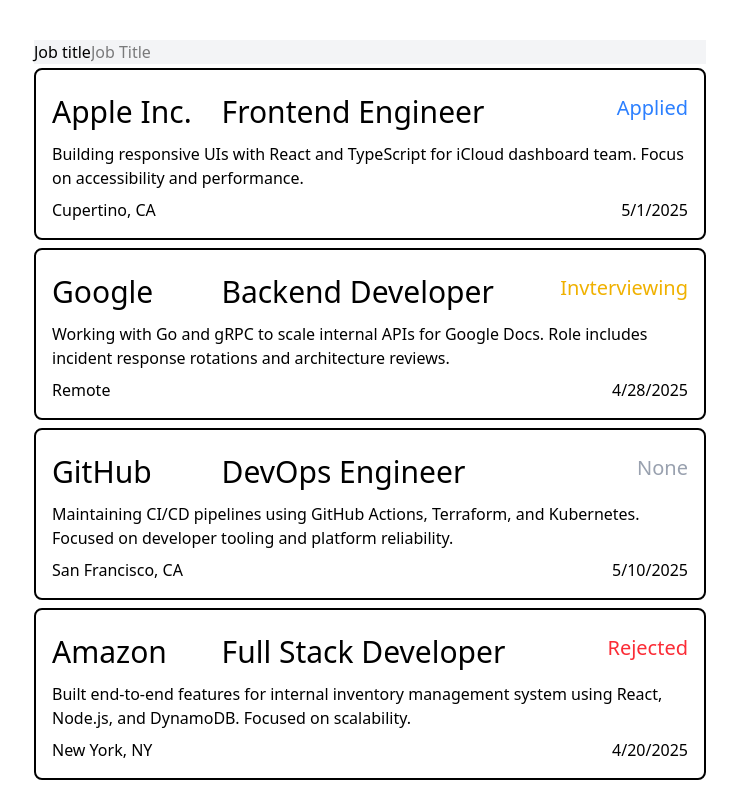
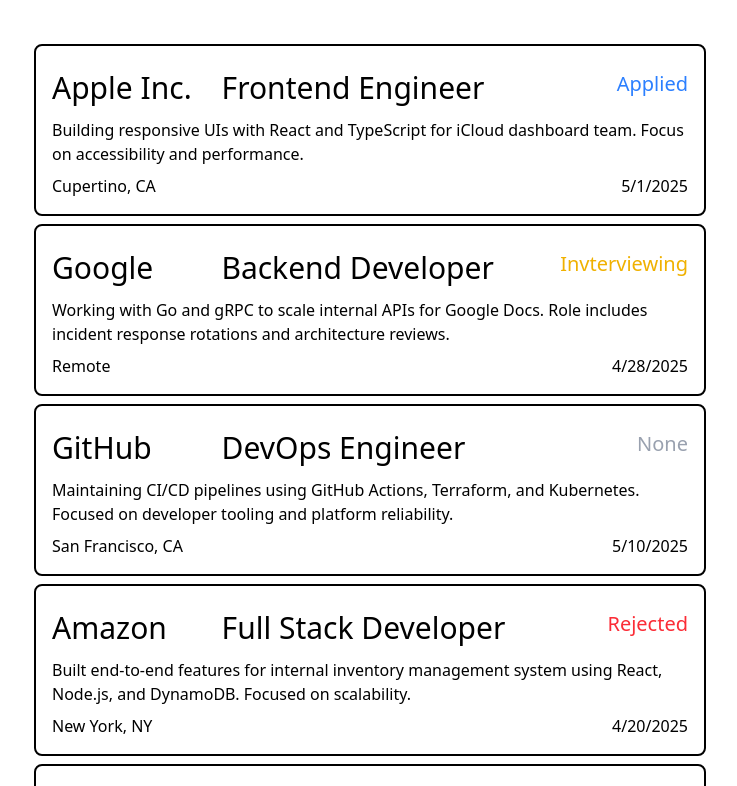
Before and after one commit to gustavoSo3/application-tracker, a React (Vite) app in the folder client/: page / in a window 1280 px wide. Shown: the top 786 px of the page, without its empty margins (270-1007 px from the left). Built offline with nearby package versions, Linux system fonts and the light colour scheme.

Commit message:
Created JobInputForm Component
Component with input form to get a new job application
into the system

```diff
--- a/client/src/App.tsx
+++ b/client/src/App.tsx
@@ -1,6 +1,7 @@
 import { JobApplicationStatus} from "./Types"
 
 import { JobCardProps , JobCard} from "./JobCard"
+import { JobInputForm } from "./JobInputForm"
 
 function App() {
 
@@ -55,12 +56,7 @@
 	return (
 		<div>
 			<div>
-				<form className="bg-gray-100">
-
-					<label htmlFor="job-title">Job title</label>
-					<input id="job-title"type="text" placeholder="Job Title"></input>
-
-				</form>
+				<JobInputForm/>
 			</div>
 			<div className="flex flex-col">
 				{
--- /dev/null
+++ b/client/src/JobInputForm.tsx
@@ -0,0 +1,9 @@
+export function JobInputForm() {
+
+
+	return (
+		<div>
+
+		</div>
+	)
+}
```
